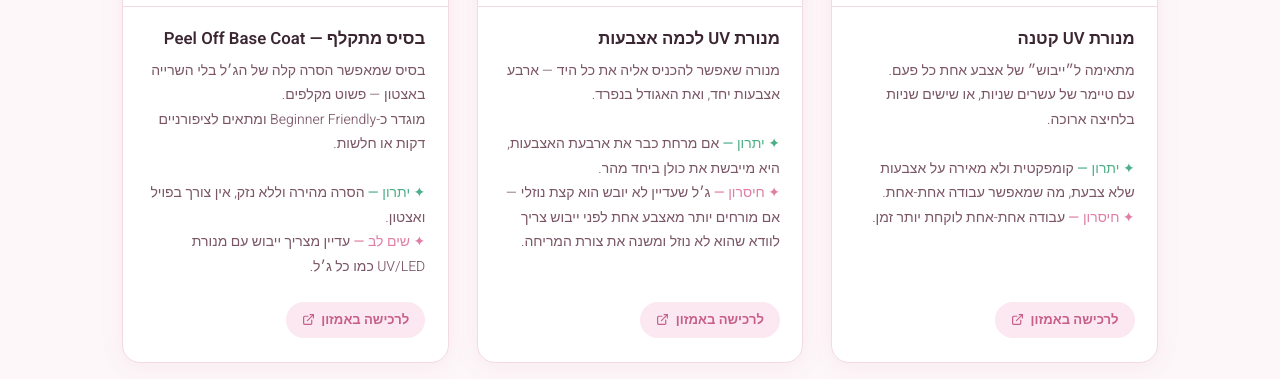
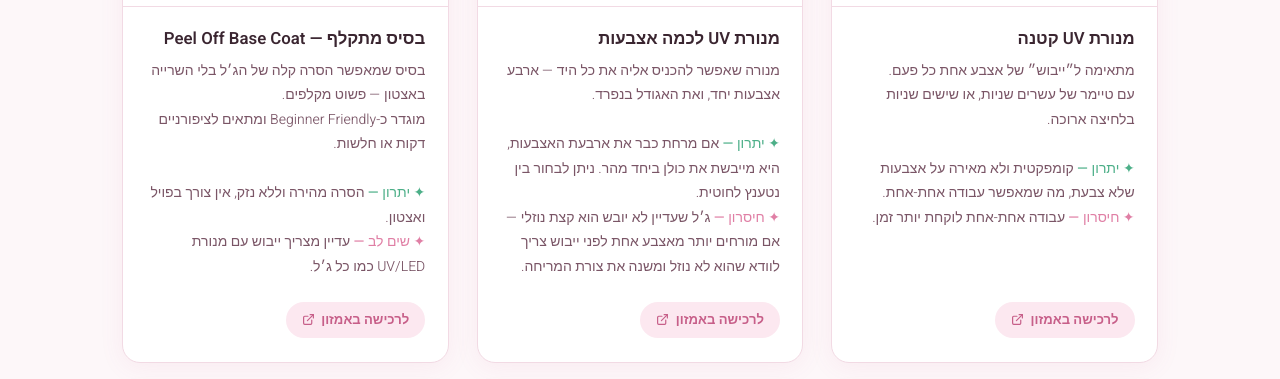
Before and after one commit to juljuljuljuljul/Gel-nails-explaination, a plain HTML site: page index.html in a window 1280 px wide. Shown: the part 577-956 px from the top of the page. Drawn offline with Linux system fonts and the light colour scheme.

Commit message:
Update index.html

```diff
--- a/index.html
+++ b/index.html
@@ -497,7 +497,7 @@
           <p class="card-name">מנורת UV לכמה אצבעות</p>
           <div class="card-desc">
             מנורה שאפשר להכניס אליה את כל היד — ארבע אצבעות יחד, ואת האגודל בנפרד.<br/><br/>
-            <span class="pro">✦ יתרון —</span> אם מרחת כבר את ארבעת האצבעות, היא מייבשת את כולן ביחד מהר.<br/>
+            <span class="pro">✦ יתרון —</span> אם מרחת כבר את ארבעת האצבעות, היא מייבשת את כולן ביחד מהר. ניתן לבחור בין נטענץ לחוטית. <br/>
             <span class="con">✦ חיסרון —</span> ג׳ל שעדיין לא יובש הוא קצת נוזלי — אם מורחים יותר מאצבע אחת לפני ייבוש צריך לוודא שהוא לא נוזל ומשנה את צורת המריחה.
           </div>
           <span class="card-cta">
```
